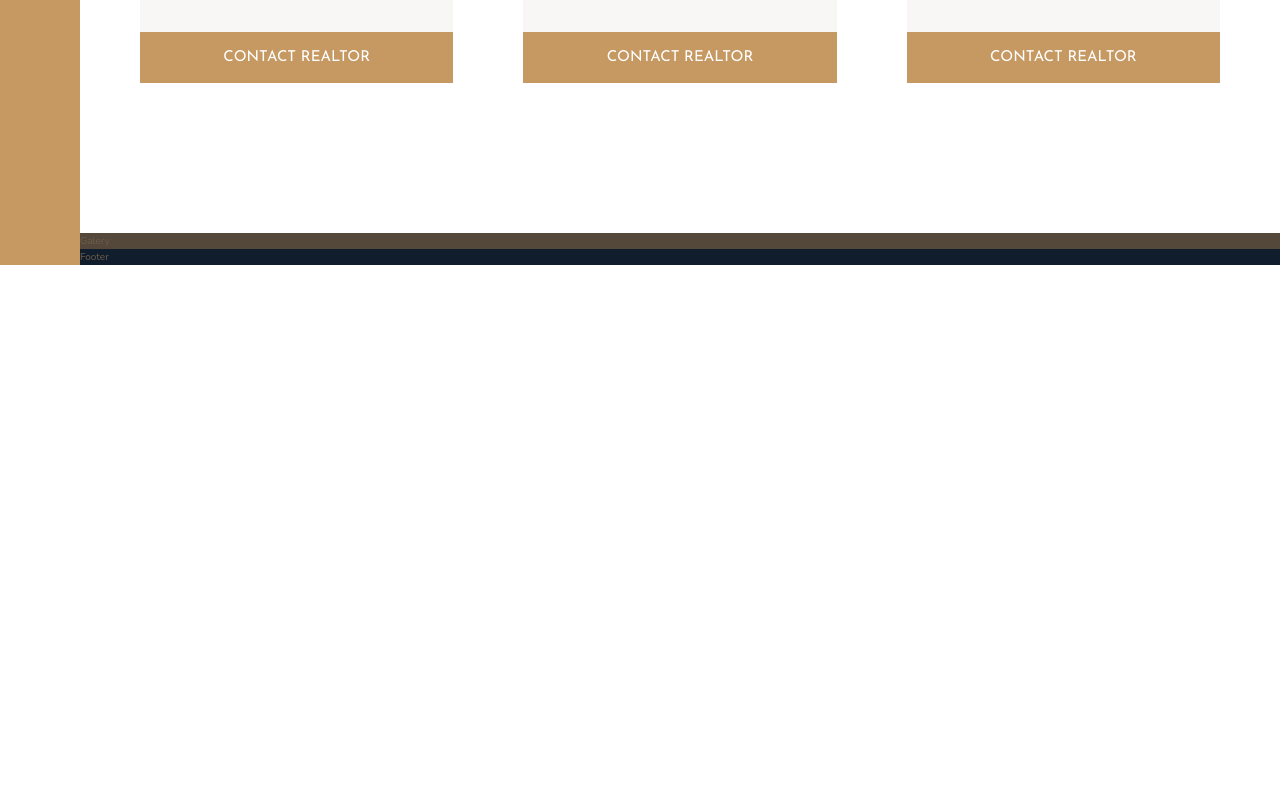
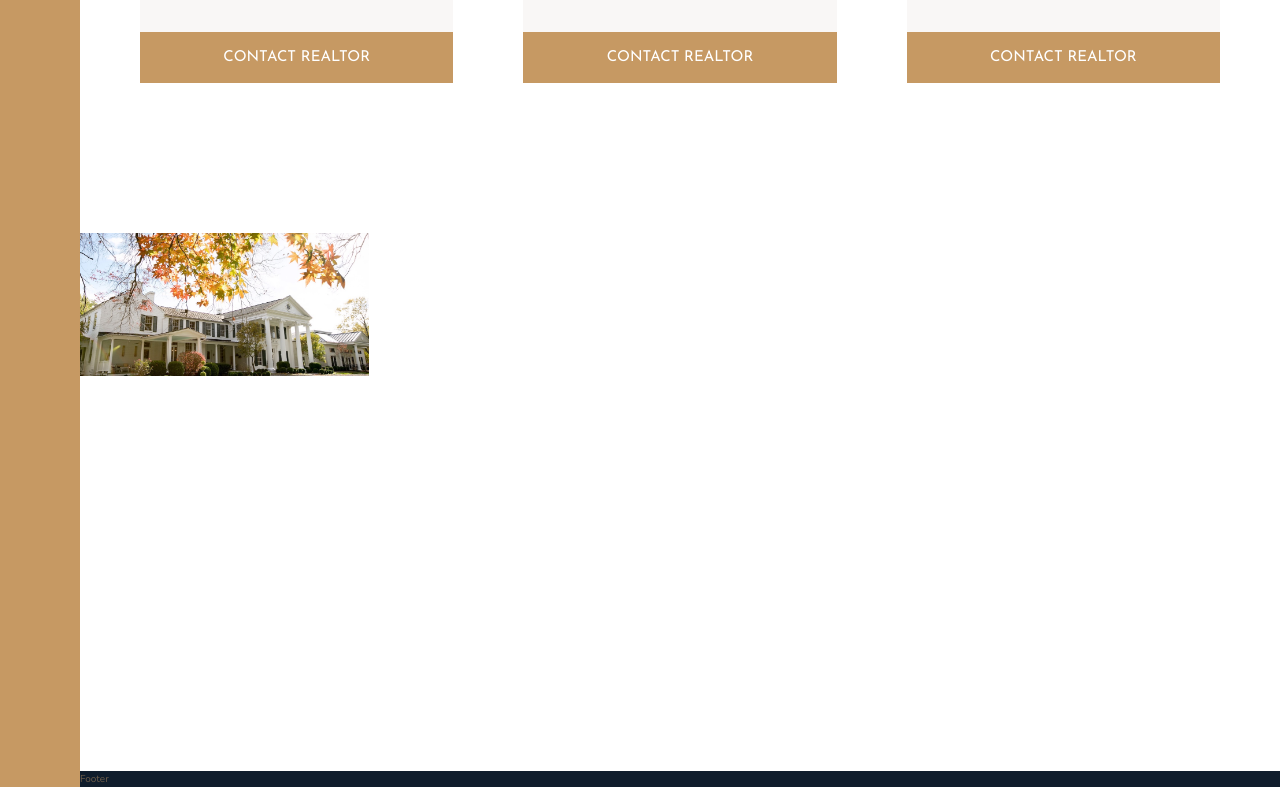
Before and after one commit to Altiuss/Nexter, a website: page index.html in a window 1280 px wide. Shown: the part 2867-3654 px from the top of the page. Before the commit the page ends 3132 px from the top, so only its background shows below. Drawn offline with nearby package versions, Linux system fonts and the light colour scheme.

Commit message:
Building the Gallery - Part1

```diff
--- a/index.html
+++ b/index.html
@@ -302,7 +302,23 @@
     </section>
 
     <section class="gallery">
-        Galery
+        <figure class="gallery__item gallery__item--1">
+            <img src="img/gal-1.jpeg" alt="Gallery image 1" class="gallery__img">
+        </figure>
+
+        <!-- <img src="img/gal-2.jpeg" alt="Gallery image 2 " class="gallery__img">
+        <img src="img/gal-3.jpeg" alt="Gallery image 3" class="gallery__img">
+        <img src="img/gal-4.jpeg" alt="Gallery image 4" class="gallery__img">
+        <img src="img/gal-5.jpeg" alt="Gallery image 5" class="gallery__img">
+        <img src="img/gal-6.jpeg" alt="Gallery image 6" class="gallery__img">
+        <img src="img/gal-7.jpeg" alt="Gallery image 7" class="gallery__img">
+        <img src="img/gal-8.jpeg" alt="Gallery image 8" class="gallery__img">
+        <img src="img/gal-9.jpeg" alt="Gallery image 9" class="gallery__img">
+        <img src="img/gal-10.jpeg" alt="Gallery image 10" class="gallery__img">
+        <img src="img/gal-11.jpeg" alt="Gallery image 11" class="gallery__img">
+        <img src="img/gal-12.jpeg" alt="Gallery image 12" class="gallery__img">
+        <img src="img/gal-13.jpeg" alt="Gallery image 13" class="gallery__img">
+        <img src="img/gal-14.jpeg" alt="Gallery image 14" class="gallery__img"> -->
     </section>
 
     <footer class="footer">Footer</footer>
--- a/sass/_gallery.scss
+++ b/sass/_gallery.scss
@@ -1,5 +1,28 @@
 .gallery {
-background-color: $color-grey-dark-1;
-grid-column: full-start / full-end ;
+
+    grid-column: full-start / full-end;
+
+    display: grid;
+    grid-template-columns: repeat(8, 1fr);
+    grid-template-rows: repeat(7, 5vw);
+    /* ļoti mazas rindas */
+    grid-gap: 1.5rem;
+
+
+    &__item {
+
+        &--1 {
+            grid-row: 1 / span 2;
+            grid-column: 1 / span 2;
+        }
+
+    }
+
+    &__img {
+        width: 100%;
+        height: 100%;
+        object-fit: cover;
+        display: block;
+    }
 
 }
```
Also changed, not shown: css/style.css.
